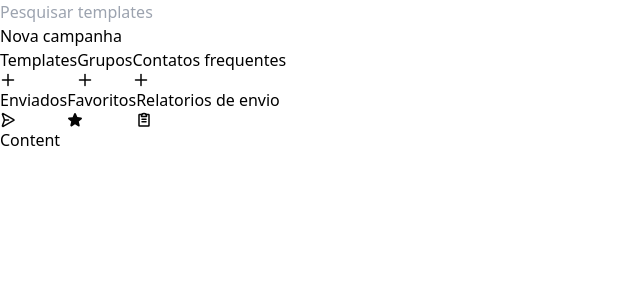
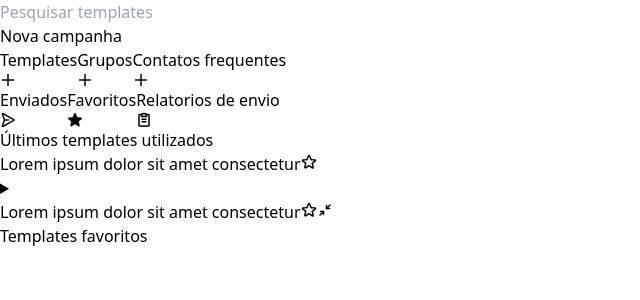
Before and after one commit to oasis-42/jyula-email-frontend, a React (Vite) app: page / in a window 1280 px wide. Shown: the top 300 px of the page, without its empty margins (0-640 px from the left). Built offline with nearby package versions, Linux system fonts and the light colour scheme.

Commit message:
feat: Realizando estilizacao do componente Content. Ainda nao esta pronto

```diff
--- a/src/App.tsx
+++ b/src/App.tsx
@@ -1,3 +1,4 @@
+import { Content } from "./components/Content/Content";
 import { Dashboard } from "./components/Dashboard/Dashboard";
 import { Header } from "./components/Header/Header";
 
@@ -8,7 +9,7 @@ export default function App() {
         <Header />
         <section className="flex">
           <Dashboard />
-          <h2>Content</h2>
+          <Content />
         </section>
       </main>
     </>
--- /dev/null
+++ b/src/components/Content/Content.jsx
@@ -0,0 +1,46 @@
+import { ArrowsInSimple, Star } from "phosphor-react";
+
+export function Content() {
+  return (
+    <>
+      <article
+        className="w-screen
+      h-min-screen
+      rounded-tl-[15px]
+      rounded-bl-[15px]
+      p-8
+      bg-[#FFFFFF]
+      shadow-2xl
+      flex
+      justify-around">
+        <section className="flex flex-col gap-6">
+          <span>Últimos templates utilizados</span>
+          <ul className="flex flex-col gap-3">
+            <li className="flex items-center p-4 bg-[#D9D9D9] rounded-[15px] gap-4">
+              <button>Lorem ipsum dolor sit amet consectetur</button>
+              <button>
+                <Star size={16} color="#050505" weight="bold" />
+              </button>
+              <details className="list-none cursor-pointer">
+                <summary></summary>
+                <p>Ola</p>
+              </details>
+            </li>
+            <li className="flex items-center p-4 bg-[#D9D9D9] rounded-[15px] gap-4">
+              <button>Lorem ipsum dolor sit amet consectetur</button>
+              <button>
+                <Star size={16} color="#050505" weight="bold" />
+              </button>
+              <button>
+                <ArrowsInSimple size={16} color="#050505" weight="bold" />
+              </button>
+            </li>
+          </ul>
+        </section>
+        <section>
+          <span>Templates favoritos</span>
+        </section>
+      </article>
+    </>
+  );
+}
```
